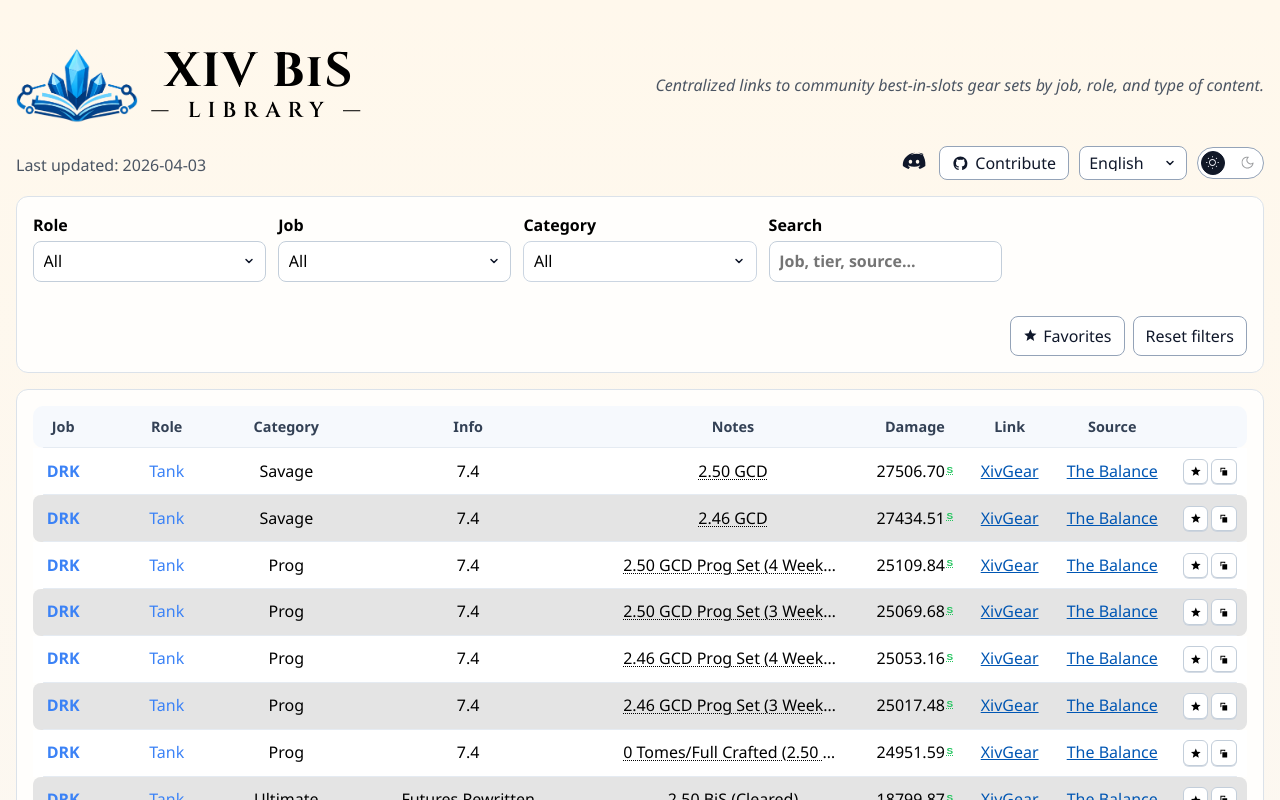
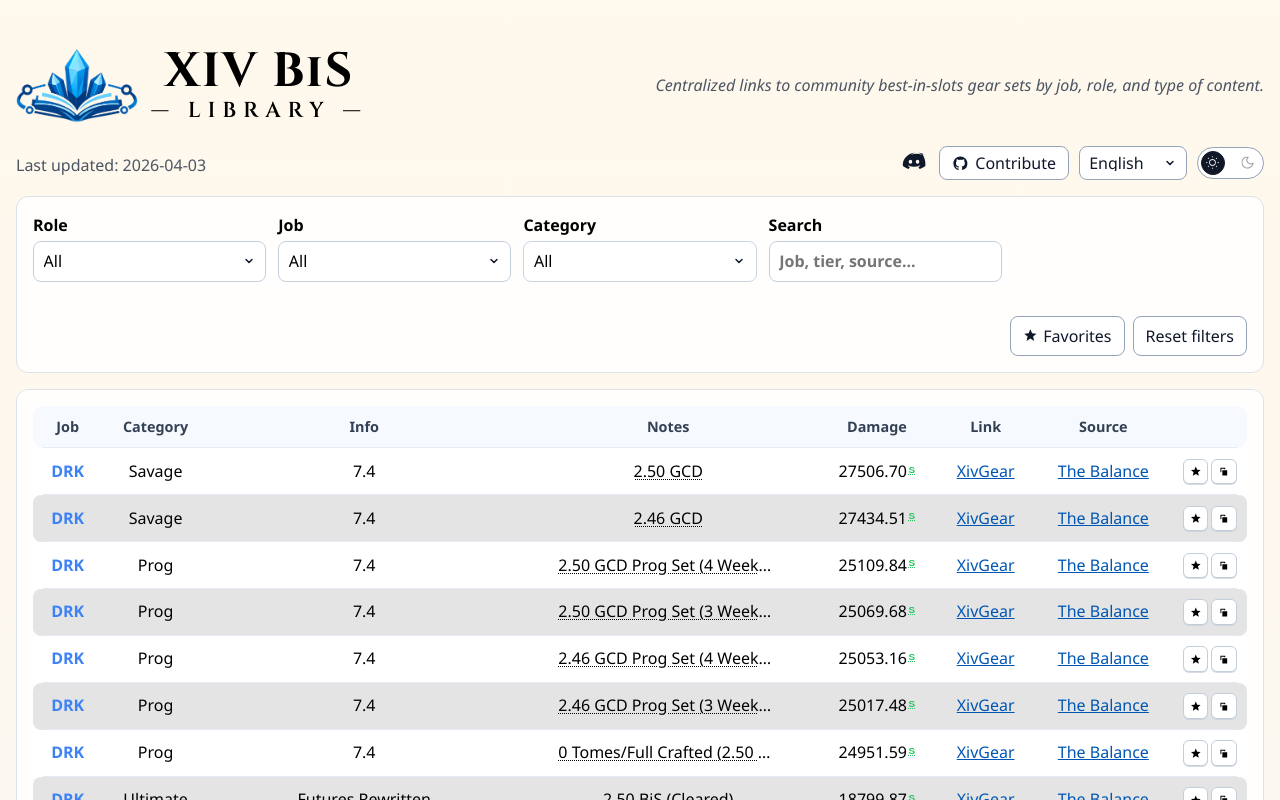
Before and after one commit to MelkyWay/xiv-bis-library, a Vue app: page / in a window 1280 px wide. Shown: the top 800 px of the page. Built offline with nearby package versions, Linux system fonts and the light colour scheme.

Commit message:
Remove role column from BiS results table

```diff
--- a/src/components/BisTable.vue
+++ b/src/components/BisTable.vue
@@ -56,7 +56,7 @@
 });
 
 const showCategoryColumn = computed(() => props.activeCategory === "All");
-const emptyStateColspan = computed(() => (showCategoryColumn.value ? 9 : 8));
+const emptyStateColspan = computed(() => (showCategoryColumn.value ? 8 : 7));
 
 function roleStyle(role: Role): Record<string, string> {
   return roleColorTextStyle(role);
@@ -158,10 +158,6 @@
     return "-";
   }
   return row.damage!.value!.toFixed(2);
-}
-
-function roleLabel(role: Role): string {
-  return t(`filters.roles.${role}`);
 }
 
 function categoryLabel(category: Category): string {
@@ -311,7 +307,6 @@
         <thead>
           <tr>
             <th class="col-job">{{ t("table.job") }}</th>
-            <th class="col-role">{{ t("table.role") }}</th>
             <th v-if="showCategoryColumn">{{ t("table.category") }}</th>
             <th>{{ infoHeaderLabel }}</th>
             <th class="col-notes">{{ t("table.notes") }}</th>
@@ -334,7 +329,6 @@
         <tbody>
           <tr v-for="row in paginatedRows" :key="getEntryKey(row)">
             <td class="col-job"><strong :style="roleStyle(row.role)">{{ jobLabel(row.job) }}</strong></td>
-            <td class="col-role" :style="roleStyle(row.role)">{{ roleLabel(row.role) }}</td>
             <td v-if="showCategoryColumn">{{ categoryLabel(row.content.category) }}</td>
             <td>{{ infoValue(row) }}</td>
             <td class="col-notes">
```
Also changed, not shown: 1 other file (tests, documents, lock files or other folders).
